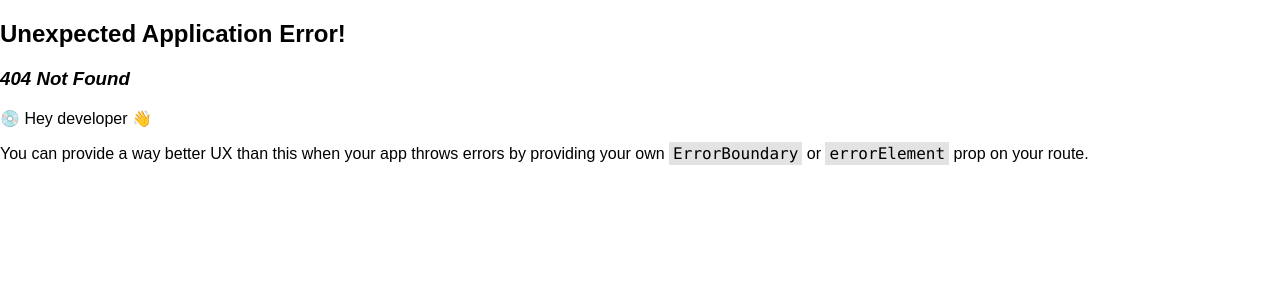
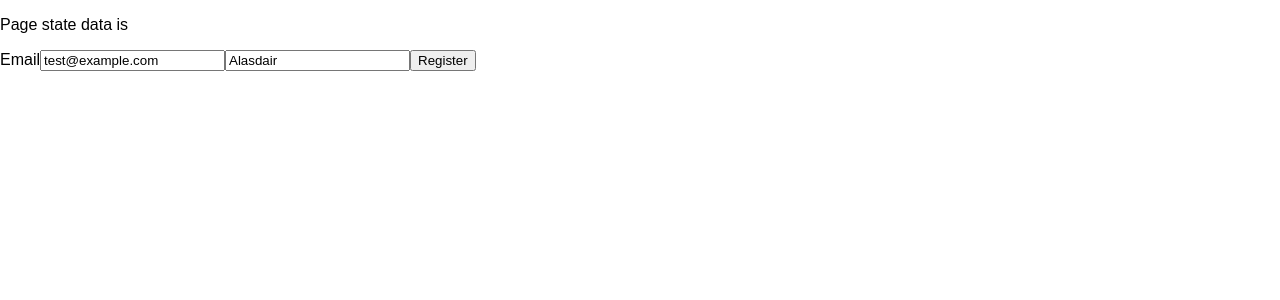
Before and after one commit to alasdairkite93/carsearchfront_revert, a React (Create React App) app: page /StripeRegister in a window 1280 px wide. Before the commit this address had no page. Shown: the top 300 px of the page. Built offline with nearby package versions, Linux system fonts and the light colour scheme.

Commit message:
Added STRIPE Links

```diff
--- a/src/components/StripeComponents/register.js
+++ b/src/components/StripeComponents/register.js
@@ -22,7 +22,7 @@ export default function Register() {
             }),
         }).then(r => r.json())
             .then(r => {
-                navigate('/subscription', {state: r});
+                navigate('/StripeSubscription', {state: r});
             })
     }
 
--- a/src/pages/Payment.js
+++ b/src/pages/Payment.js
@@ -23,7 +23,8 @@ export default function Pay() {
     const [email, setEmail] = useState('');
     const pagestate = location.state;
     const handleOnSubmit = () => {
-
+        //Suggested to wait for payment to be successful and then to add
+        //customer contact details on payment success.
         navigate("/signup", { state: pagestate});
 
     }
@@ -33,7 +34,6 @@ export default function Pay() {
             <Header/>
             <BlueLine/>
             <BackButton/>
-
             <div className="middle-element">
                 <div className="two">
                     <div className="paymentinformation">
@@ -69,6 +69,7 @@ export default function Pay() {
                     <button type="submit" id="formbutton" onClick={handleOnSubmit}>Continue</button>
                 </div>
             </div>
+            <Link to="/StripeRegister">Stripe Register</Link>
             <LongBlueLine/>
             <Footer/>
         </div>
--- a/src/pages/summarypage.js
+++ b/src/pages/summarypage.js
@@ -26,6 +26,9 @@ export default function SummaryPage() {
 
 
     function handleOnSubmit() {
+
+        //Proposed add record to database to signup
+
         navigate("/payment", { state: { contactdetail: state.contactdetail, vehcilestate: state.vehcilestate.vehicledetails}});
     }
 
```
Also changed, not shown: src/index.js (+15 -0 lines).
